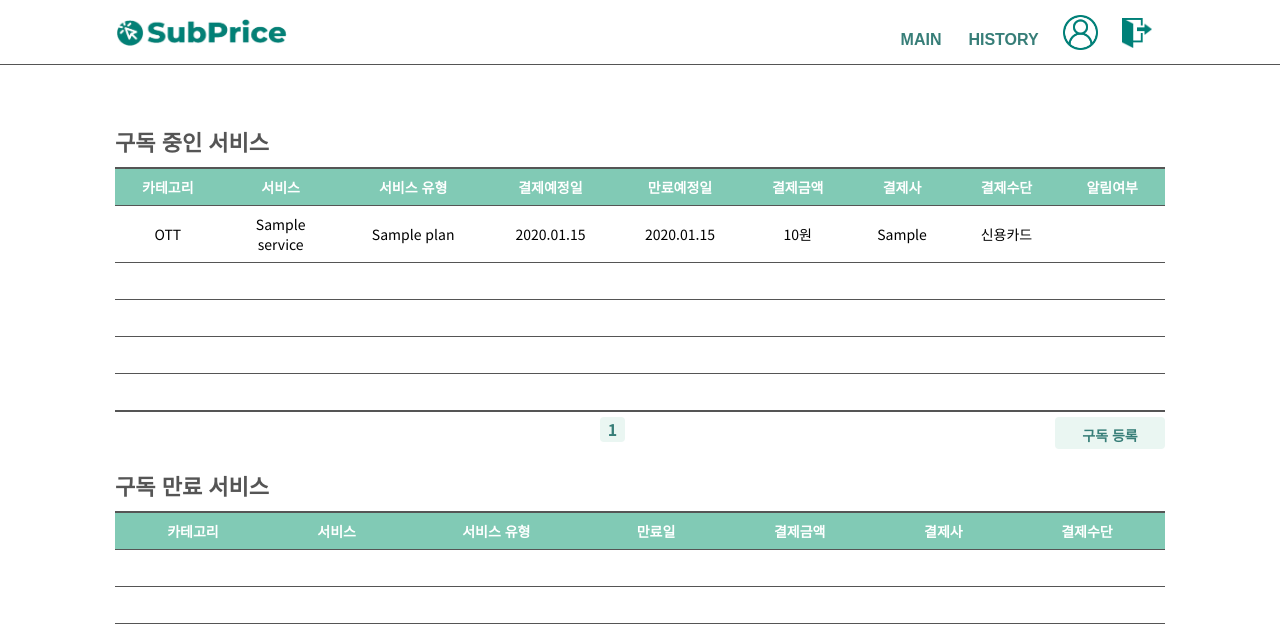
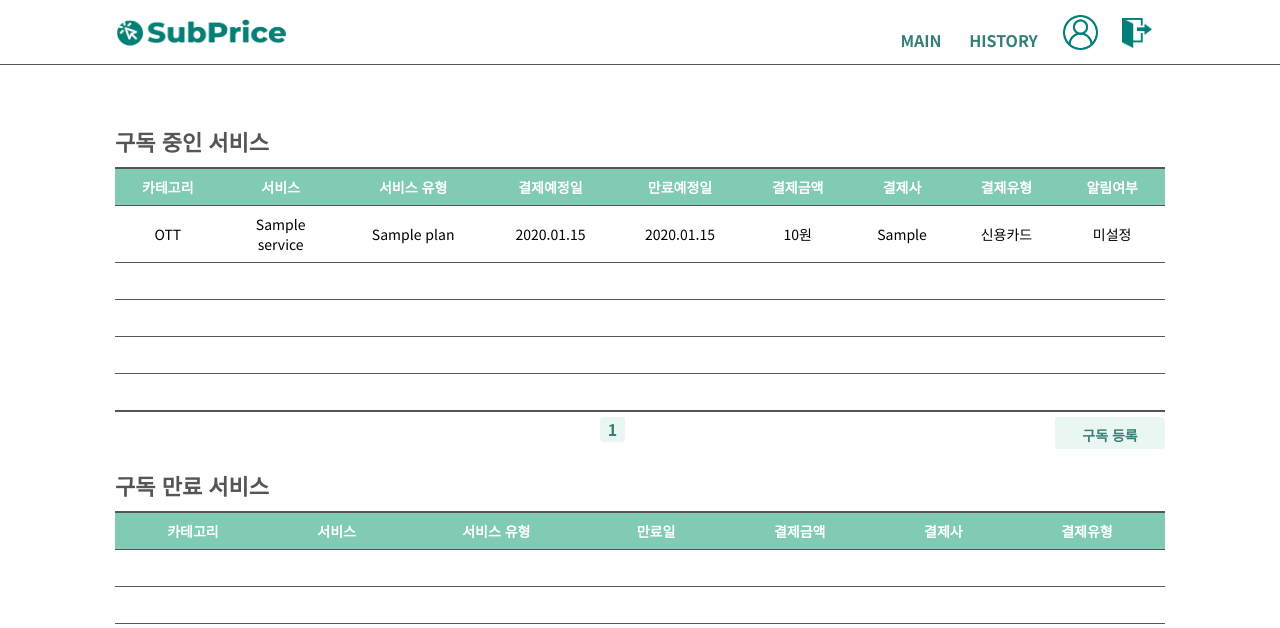
Before and after one commit to backendnanodegree/SubPrice, a Django app: page /subscriptions/main/ in a window 1280 px wide. Shown: the top 628 px of the page. Run offline with Django 3.2, Linux system fonts and the light colour scheme; a user stored in the database is signed in; tables that the repository leaves empty hold one stand-in row (values such as "Sample post"); lists and menus that the app fills with data are empty; parts of the project's set-up code (start-up, migrations or seed data) failed here and were passed over.

Commit message:
Fix template and css of main, header

```diff
--- a/static/css/header.css
+++ b/static/css/header.css
@@ -21,6 +21,10 @@ html, body {
     background-color: #fff;
     display: flex;
     flex-direction: row;
+}
+
+.header-link {
+    font-family: 'Noto Sans KR';
 }
 
 .header-link:hover {
--- a/static/css/main.css
+++ b/static/css/main.css
@@ -63,6 +63,11 @@
     width: 115px;
 }
 
+.content.main .subscribing:hover {
+    background-color : #f1fffb;
+    cursor: pointer;
+}
+
 /* DIV */
 .content.main .subscription-table-control {
     margin: auto;
@@ -107,6 +112,7 @@
 
 /* BUTTON */
 .content.main .subscription-table-control .subscription-table-button {
+    font-family: 'Noto Sans KR';
     min-width: 110px;
     height: 32px;
     margin: auto;
@@ -118,3 +124,9 @@
     font-size: 14px;
     font-weight: bold;
 }
+
+.content.main .subscription-table-control .subscription-table-button:hover {
+    cursor: pointer;
+    background-color: #377E78;
+    color: #EAF6F2;
+}
--- a/templates/subscriptions/main.html
+++ b/templates/subscriptions/main.html
@@ -20,13 +20,13 @@
                 <th class="">만료예정일</th>
                 <th class="">결제금액</th>
                 <th class="">결제사</th>
-                <th class="">결제수단</th>
+                <th class="">결제유형</th>
                 <th class="">알림여부</th>
             </tr>
         </thead>
         <tbody>
             {% for obj in page_obj %}
-            <tr>
+            <tr class='subscribing' onclick="location.href='{% url 'main_update' obj.pk%}'">
                 <td>{{obj.plan.service.category}}</td>
                 <td>{{obj.plan.service.name}}</td>
                 <td>{{obj.plan.name}}</td>
@@ -35,7 +35,7 @@
                 <td>{{obj.plan.price}}원</td>
                 <td>{{obj.billing.company}}</td>
                 <td>{{obj.billing.type}}</td>
-                <td></td>
+                <td>{{obj.alarm_subscription.get_d_day_display}}</td>
             </tr>
             {% endfor %}
             {% if subscription_empty_row_count != 0 %}
@@ -85,7 +85,7 @@
                 <th>만료일</th>
                 <th>결제금액</th>
                 <th>결제사</th>
-                <th>결제수단</th>
+                <th>결제유형</th>
             </tr>
         </thead>
         <tbody>
```
